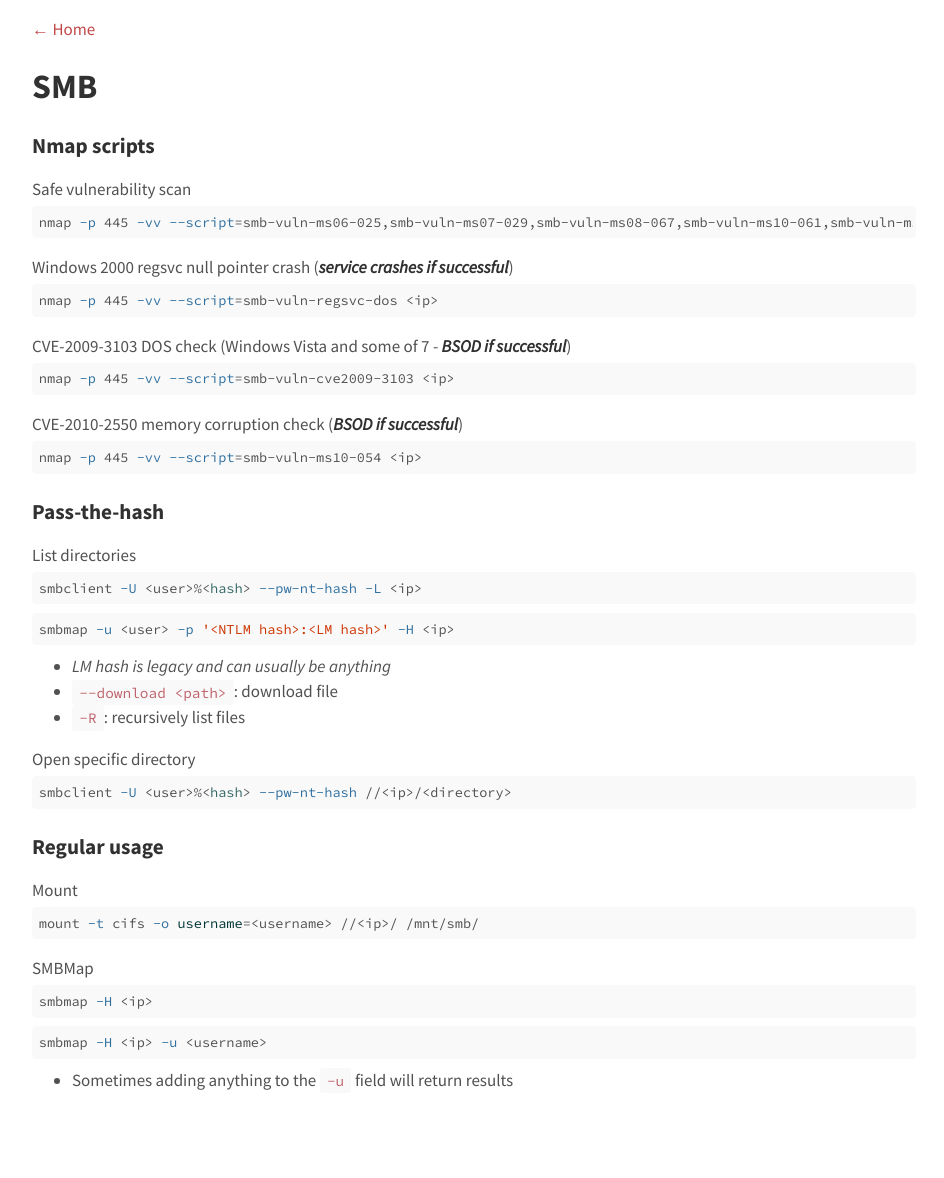
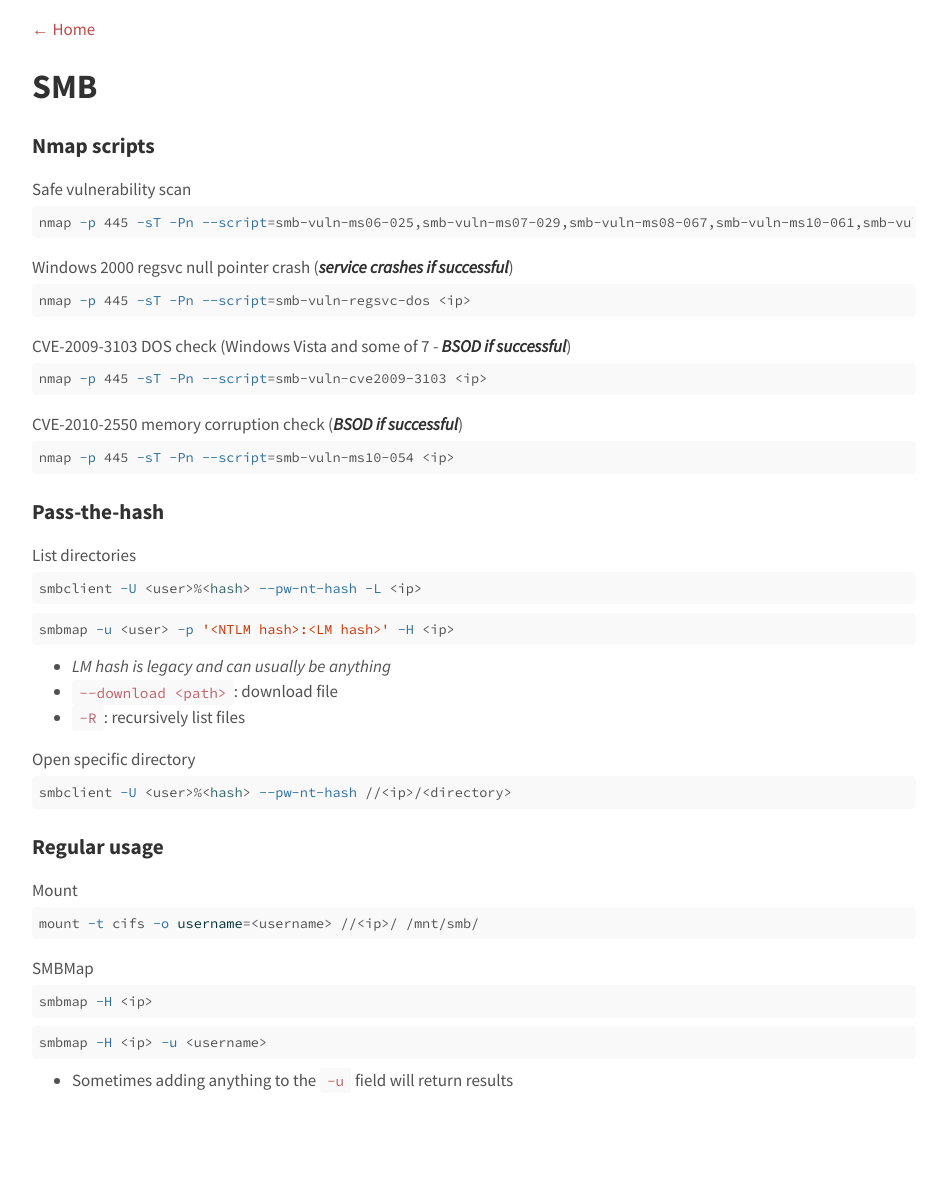
Before and after one commit to agrzeslak/cheatsheet, a Jekyll site: the page built from _topics/smb.md, in a window 1280 px wide. Shown: the whole page, without its empty margins (166-1110 px from the left). Built offline with Jekyll 4.4.1, drawn with Linux system fonts in a browser that asks for light colours.

Commit message:
Skipped host discovery and added -sT flag for smb

````diff
--- a/_topics/smb.md
+++ b/_topics/smb.md
@@ -16,22 +16,22 @@ tags:
 ### Nmap scripts
 Safe vulnerability scan
 ```shell
-nmap -p 445 -vv --script=smb-vuln-ms06-025,smb-vuln-ms07-029,smb-vuln-ms08-067,smb-vuln-ms10-061,smb-vuln-ms17-010,smb-vuln-cve-2017-7494 <ip>
+nmap -p 445 -sT -Pn --script=smb-vuln-ms06-025,smb-vuln-ms07-029,smb-vuln-ms08-067,smb-vuln-ms10-061,smb-vuln-ms17-010,smb-vuln-cve-2017-7494 <ip>
 ```
 
 Windows 2000 regsvc null pointer crash (_**service crashes if successful**_)
 ```shell
-nmap -p 445 -vv --script=smb-vuln-regsvc-dos <ip>
+nmap -p 445 -sT -Pn --script=smb-vuln-regsvc-dos <ip>
 ```
 
 CVE-2009-3103 DOS check (Windows Vista and some of 7 - _**BSOD if successful**_)
 ```shell
-nmap -p 445 -vv --script=smb-vuln-cve2009-3103 <ip>
+nmap -p 445 -sT -Pn --script=smb-vuln-cve2009-3103 <ip>
 ```
 
 CVE-2010-2550 memory corruption check (_**BSOD if successful**_)
 ```shell
-nmap -p 445 -vv --script=smb-vuln-ms10-054 <ip>
+nmap -p 445 -sT -Pn --script=smb-vuln-ms10-054 <ip>
 ```
 
 ### Pass-the-hash
````
